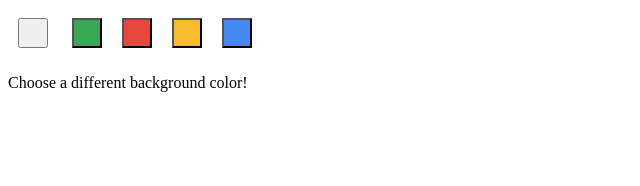
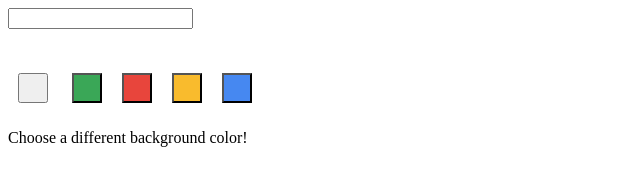
Before and after one commit to BigOrange233/G.G., a browser extension: page options.html in a window 1280 px wide. Shown: the whole page, without its empty margins (0-640 px from the left). Drawn offline with Linux system fonts and the light colour scheme.

Commit message:
Merge branch 'main' of https://github.com/BigOrange233/G.G. into AndrewBranch

```diff
--- a/options.html
+++ b/options.html
@@ -9,6 +9,12 @@
       }
     </style>
   </head>
+
+  <div>
+    <form>
+      <input type="text" id="fname" name="fname"><br><br>
+    </form>
+  </div>
   <body>
     <div id="buttonDiv">
         <button id="changeColor"></button>
```
